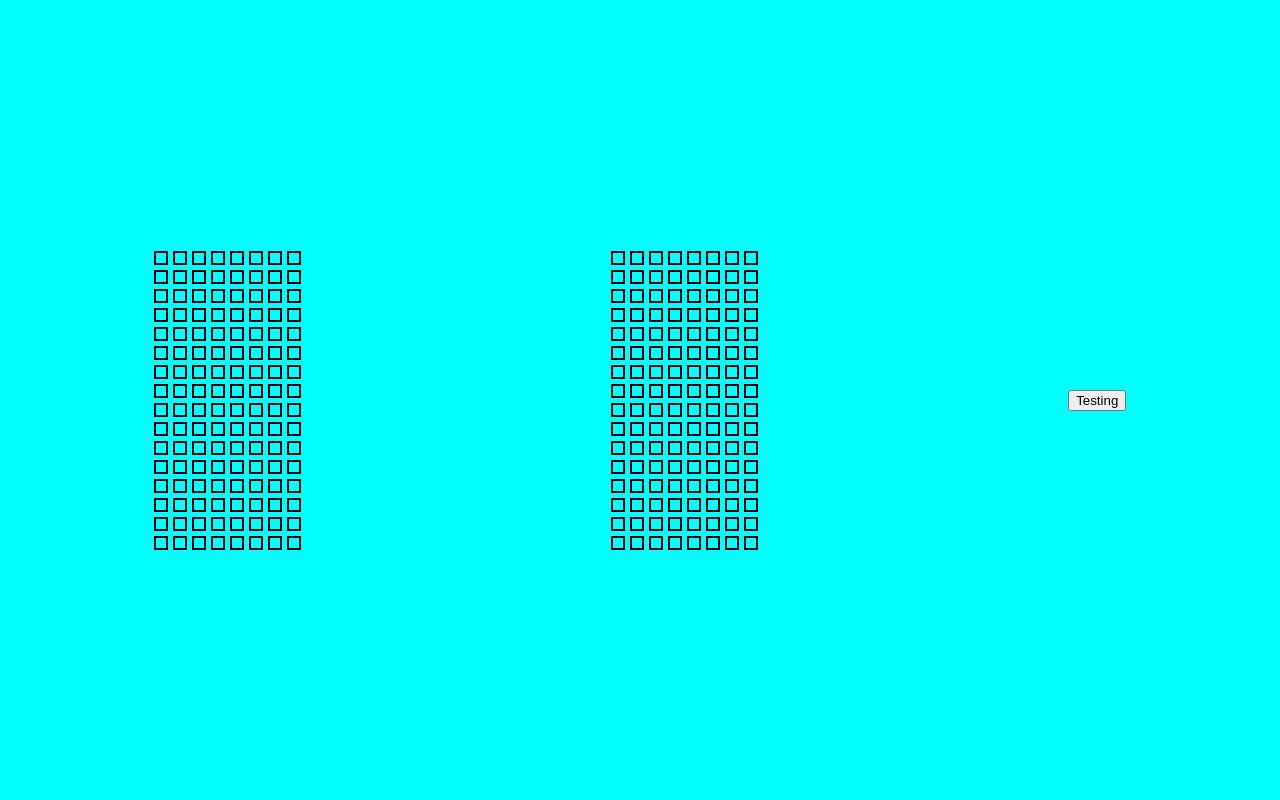
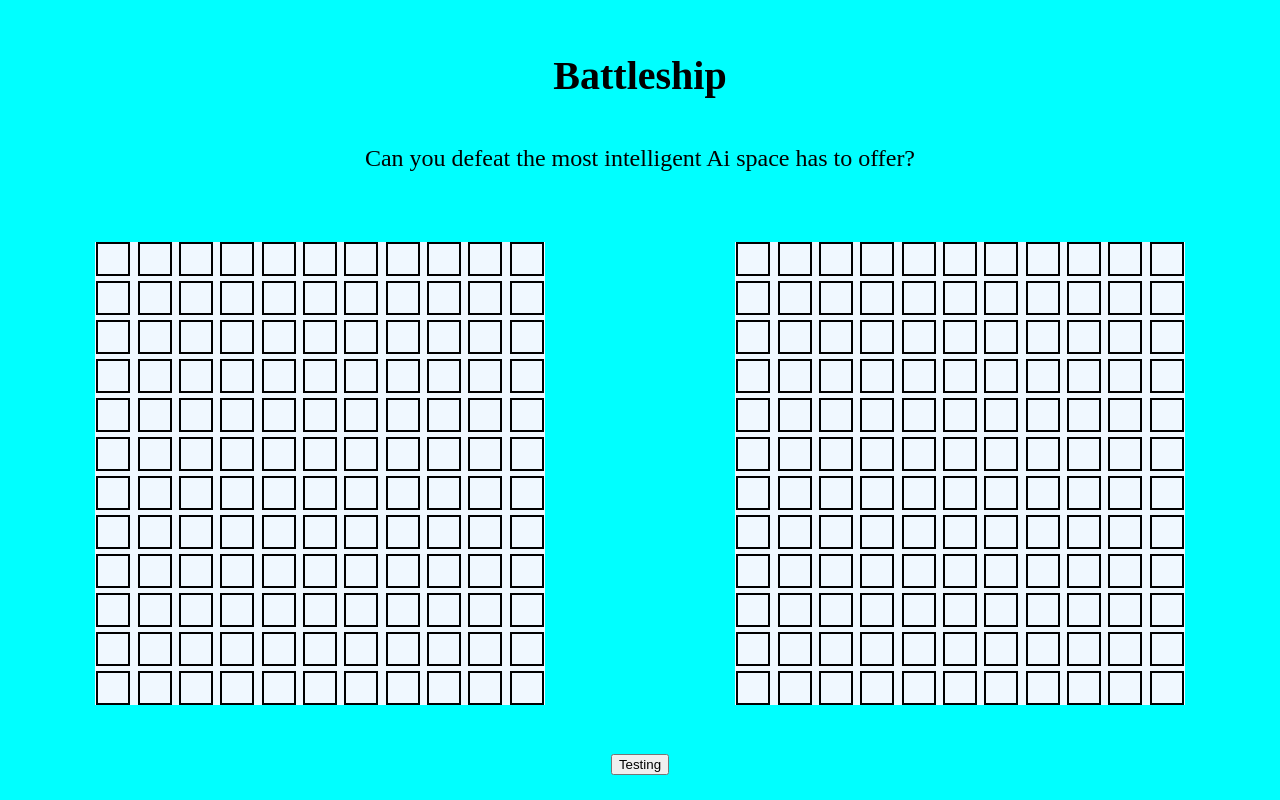
Before and after one commit to portoalbert/react-battlefield, a React (Create React App) app: page / in a window 1280 px wide. Built offline with nearby package versions, Linux system fonts and the light colour scheme.

Commit message:
finished ship maker part 1

```diff
--- a/src/App.js
+++ b/src/App.js
@@ -9,7 +9,7 @@ export default function App() {
     hit: 0,
   };
 
-  const MAP_SIZE = 128;
+  const MAP_SIZE = 132;
   let movesPlayed = [];
   const [playerShips, setPlayerShips] = useState([]);
   const [fieldSize, setFieldSize] = useState([...Array(MAP_SIZE)]);
@@ -51,16 +51,26 @@ export default function App() {
   }
   return (
     <div className="main">
+      <div className="title">
+        <h1>Battleship</h1>
+        <h2>Can you defeat the most intelligent Ai space has to offer?</h2>
+      </div>
+      <div className="boards">
+        <div className="boardone">
           <GameBoard
             array={fieldSize}
             field="playerfield"
             onClick={(e) => handlerOnClick(e)}
           />
+        </div>
+        <div className="boardtwo">
           <GameBoard
             array={fieldSize}
             field="aifield"
             onClick={(e) => handlerOnClick(e)}
           />
+        </div>
+      </div>
       <button onClick={() => tester()}>Testing</button>
     </div>
   );
--- a/src/assets/index.css
+++ b/src/assets/index.css
@@ -6,20 +6,39 @@ body{
 }
 .main {
     display: flex;
+    flex-direction: column;
     justify-content: space-around;
     align-items: center;
     height: 100vh;
 }
+.title{
+    display: flex;
+    flex-direction: column;
+    align-items: center;
+}
+.title h1 {
+    font-size: 40px;
+}
+.title h2 {
+    font-weight: 100;
+}
+.boards{
+    display: flex;
+    justify-content: space-around;
+    width: 100%;
+}
 .gameboard{
     display: flex;
+    justify-content: space-around;
     flex-wrap: wrap;
     gap: 5px;
-    width: 150px;
+    width: 450px;
+    background-color: aliceblue;
 }
 .field {
     border: 2px solid black;
-    height: 10px;
-    width: 10px;
+    height: 30px;
+    width: 30px;
 }
 .field:hover {
     background-color: black;
```
Lines whose indentation alone changed are shown as unchanged.
